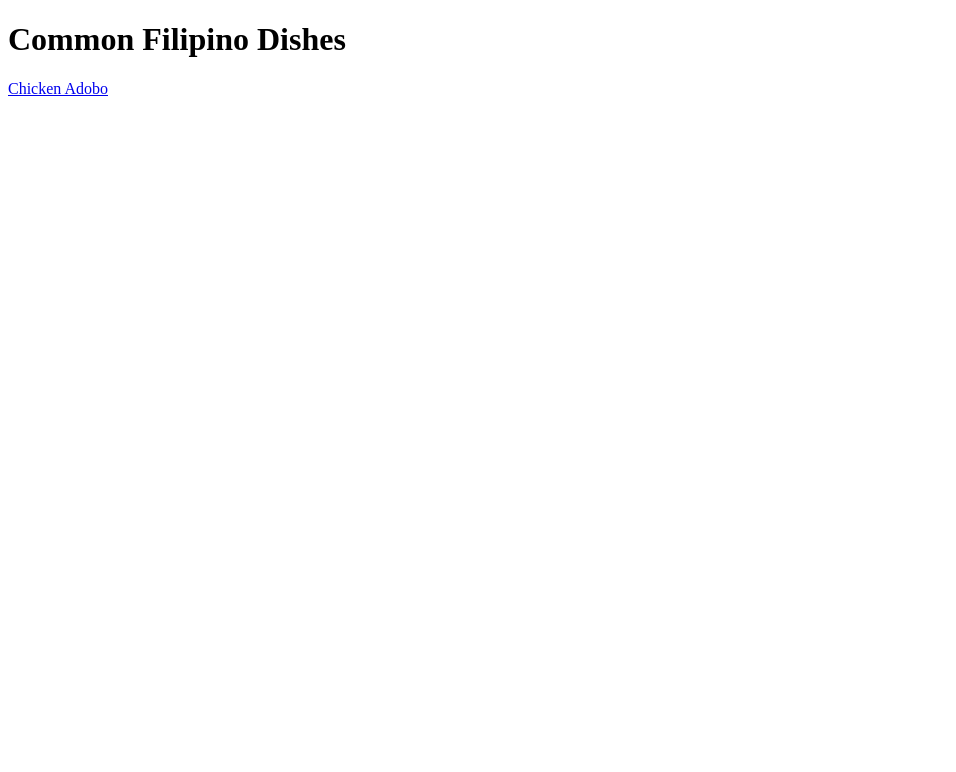
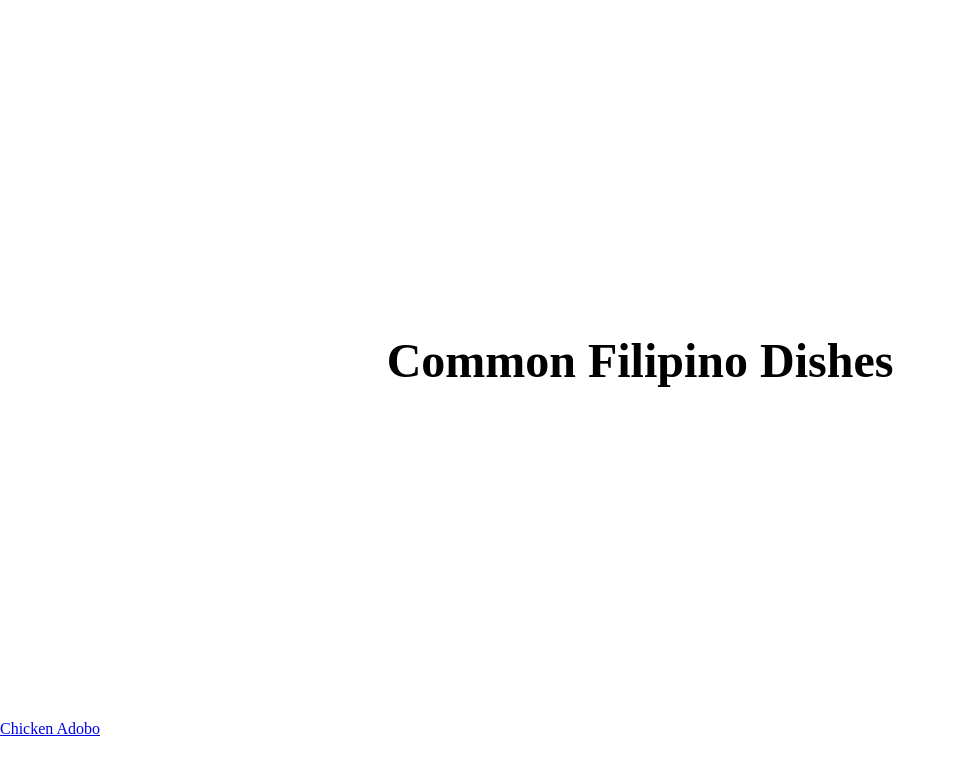
Before and after one commit to timpoi-py/odin-recipes, a plain HTML site: page index.html in a window 1280 px wide. Shown: the whole page, without its empty margins (0-956 px from the left). Drawn offline with Linux system fonts and the light colour scheme.

Commit message:
Fix position of Page title in the index.html

```diff
--- a/index.css
+++ b/index.css
@@ -0,0 +1,17 @@
+*{
+    margin: 0;
+    padding: 0;
+}
+
+.first {
+    width: 100%;
+    height: 720px;
+    display: flex;
+    justify-content: center;
+    align-items: center;
+
+}
+
+.common {
+    font-size: 3rem;
+}
--- a/index.html
+++ b/index.html
@@ -9,7 +9,7 @@
 </head>
 <body>
     <div class="first">
-        <h1 class="Common">Common Filipino Dishes</h1>
+        <h1 class="common">Common Filipino Dishes</h1>
     </div>
 
     <a href="recipes/chicken_adobo/chicken_adobo.html">Chicken Adobo</a>
```
